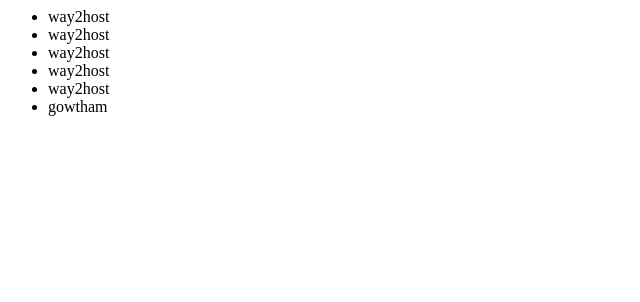
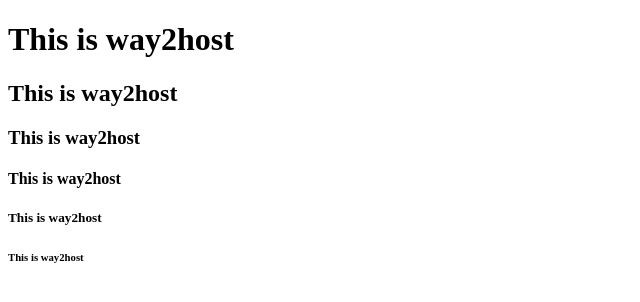
Before and after one commit to dsvvijay/demo, a plain HTML site: page index.html in a window 1280 px wide. Shown: the whole page, without its empty margins (0-640 px from the left). Drawn offline with Linux system fonts and the light colour scheme.

Commit message:
i have added file

```diff
--- a/index.html
+++ b/index.html
@@ -1,8 +1,13 @@
-<ul>
-<li>way2host</li>
-<li>way2host</li>
-<li>way2host</li>
-<li>way2host</li>
-<li>way2host</li>
-<li>gowtham</li>
-</ul>
+<!DOCTYPE html>
+<html>
+<body>
+
+<h1>This is way2host</h1>
+<h2>This is way2host</h2>
+<h3>This is way2host</h3>
+<h4>This is way2host</h4>
+<h5>This is way2host</h5>
+<h6>This is way2host</h6>
+
+</body>
+</html>
```
